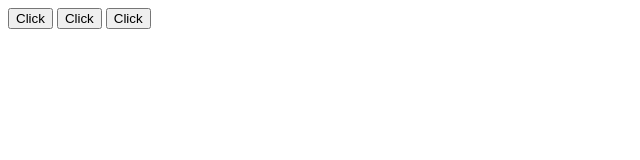
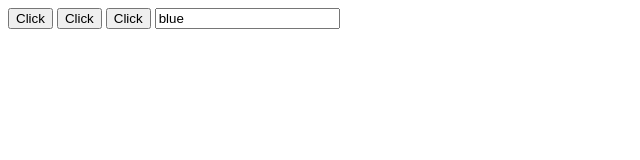
Before and after one commit to glooneltharion/add-some-fun-feature, a plain HTML site: page index.html in a window 1280 px wide. Shown: the whole page, without its empty margins (0-640 px from the left). Drawn offline with nearby package versions, Linux system fonts and the light colour scheme.

Commit message:
Update index.html

```diff
--- a/index.html
+++ b/index.html
@@ -11,6 +11,7 @@
         <button class="first">Click</button>
         <button class="second">Click</button>
         <button class="last">Click</button>
+        <input id="input" type="text" value="blue">
     </main>
 
     <script src="https://ajax.googleapis.com/ajax/libs/jquery/3.4.1/jquery.min.js"></script>
```
